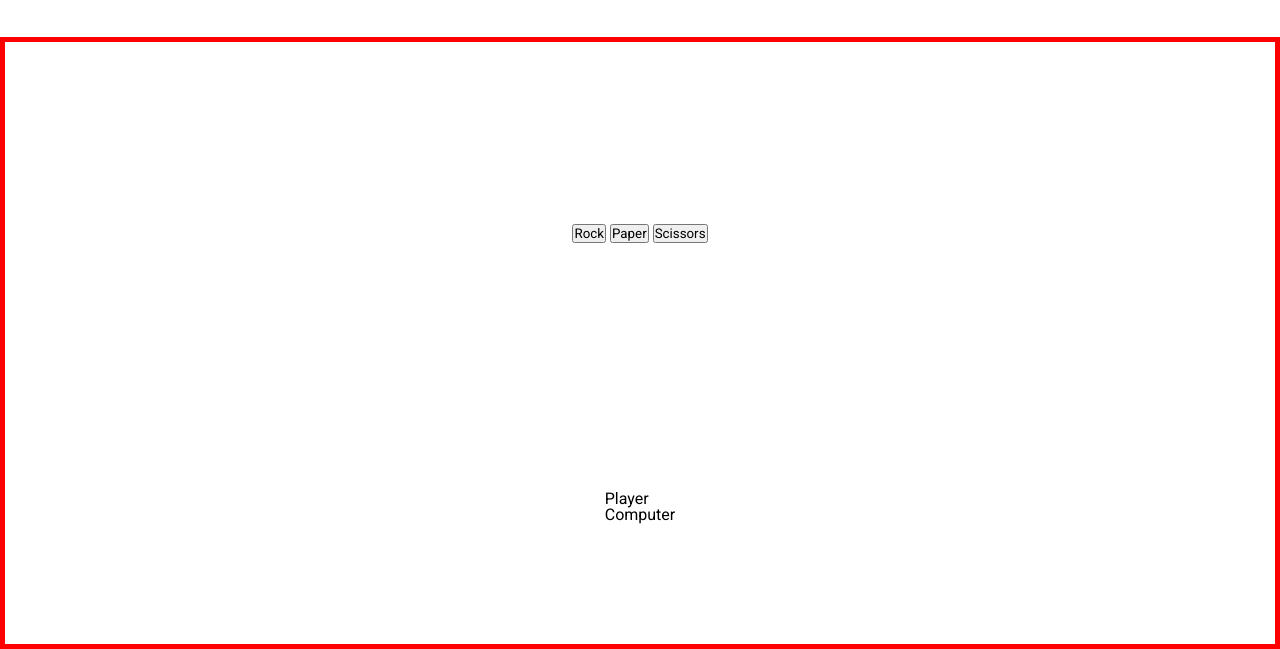
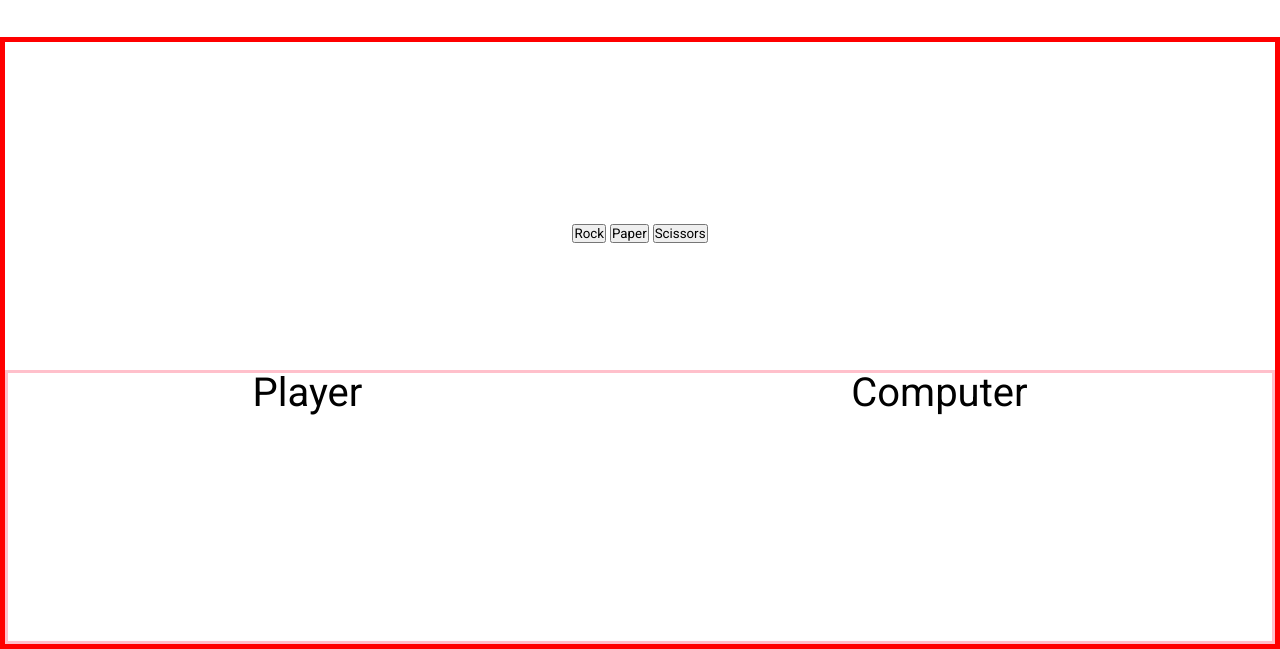
Before and after one commit to turbulentPanda/rock-paper-scissors, a plain HTML site: page index.html in a window 1280 px wide. Shown: the part 151-800 px from the top of the page. Drawn offline with Linux system fonts and the light colour scheme.

Commit message:
Styled move-history lists

```diff
--- a/index.html
+++ b/index.html
@@ -33,10 +33,10 @@
                 </button>
             </div>
             <div class="move-history">
-                <ul class="moveset">
+                <ul class="moveset player-moveset">
                     Player
                 </ul>
-                <ul class="moveset">
+                <ul class="moveset computer-moveset">
                     Computer
                 </ul>
             </div>
--- a/styles.css
+++ b/styles.css
@@ -108,3 +108,28 @@ body {
 /******** Move Buttons ********/
 
 /******** Move History ********/
+.move-history {
+    align-items: start;
+    border: 3px solid pink;
+    display: grid;
+    grid-template-areas:
+        "player-moveset    computer-moveset";
+    grid-template-columns: auto auto;
+    grid-template-rows: 1fr;
+    height: 100%;
+    justify-items: center;
+    width: 100%;
+}
+
+ul {
+    display: inline-block;
+    font-size: 40px;
+}
+
+.player-moveset {
+    grid-area: player-moveset;
+}
+
+.computer-moveset {
+    grid-area: computer-moveset;
+}
```
